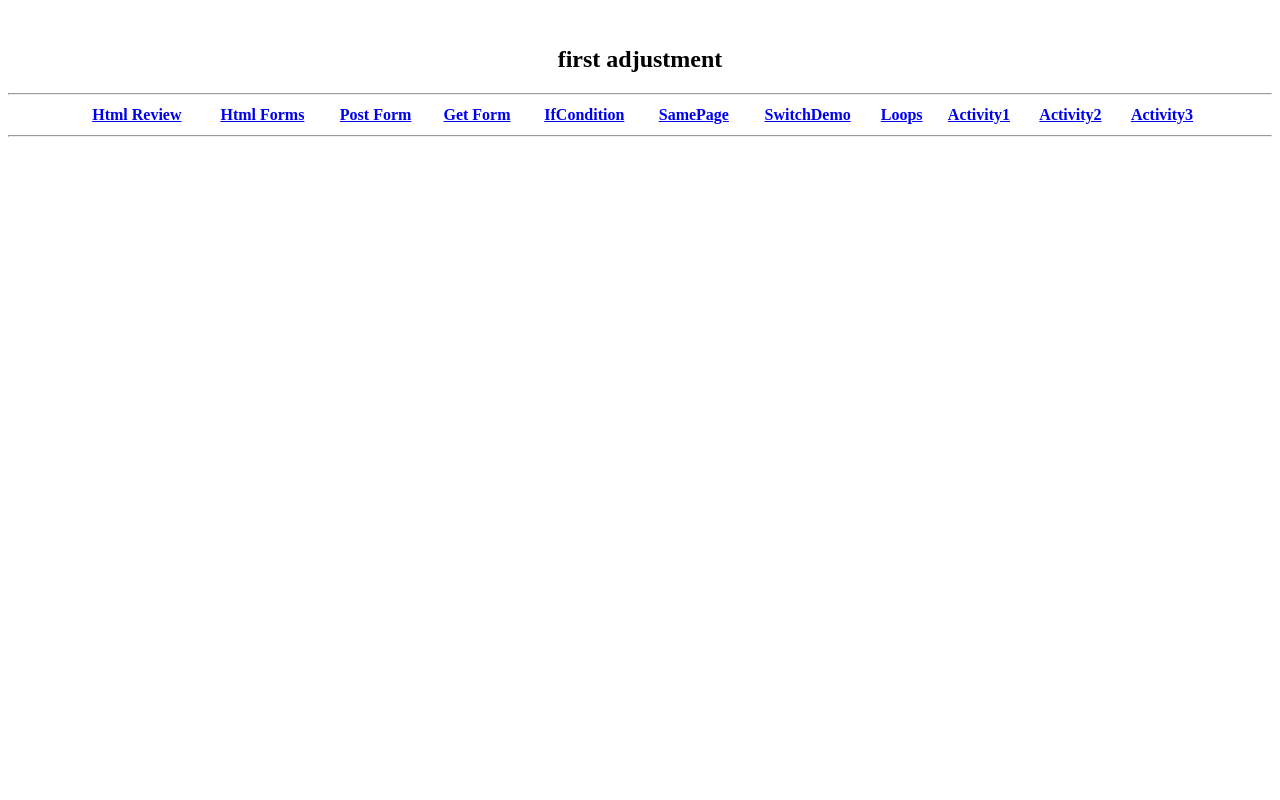
After one commit to rencalugay/renalyncalugay, a PHP site: page /page1.html in a window 1280 px wide. The commit adds this page. Run offline with PHP 8.4, Linux system fonts and the light colour scheme; lists and menus that the app fills with data are empty.

Commit message:
added page1 and modified loops.php

```diff
--- a/loops.php
+++ b/loops.php
@@ -1,6 +1,6 @@
 <html>
 <title> Loops </title> <br>
-<head> <!--Functions placed here --> </head>
+<head> <!--first adjustment --> </head>
 <body>
 <?php include("index.php");
 ?>
--- /dev/null
+++ b/page1.html
@@ -0,0 +1,28 @@
+<html>
+<title> Compilation </title> <br>
+<head> <!--Functions placed here --> </head>
+<body>
+
+<center><h2>first adjustment</h2></center>
+<hr>
+
+<table align="center" width="90%" border="0">
+	<tr>
+		<th><a href="htmlreview.php"> 	    Html Review </a></th>
+		<th><a href="htmlforms.php"> 		Html Forms  </a></th>
+		<th><a href="postform.php"> 		Post Form   </a></th>
+		<th><a href="getform.php"> 		    Get Form    </a></th>
+		<th><a href="ifcondition.php">      IfCondition </a></th>
+		<th><a href="samepage.php"> 		SamePage    </a></th>
+		<th><a href="switchdemo.php">       SwitchDemo  </a></th>
+		<th><a href="loops.php"> 			Loops       </a></th>
+		<th><a href="activity1.php"> 		Activity1   </a></th>
+		<th><a href="activity2.php"> 		Activity2   </a></th>
+		<th><a href="activity3.php"> 		Activity3   </a></th>
+
+	</tr>
+</table>
+<hr>
+<br>
+</body>
+</html>
```
Also changed, not shown: index.php (added, +28 -0 lines), 1 other file.
